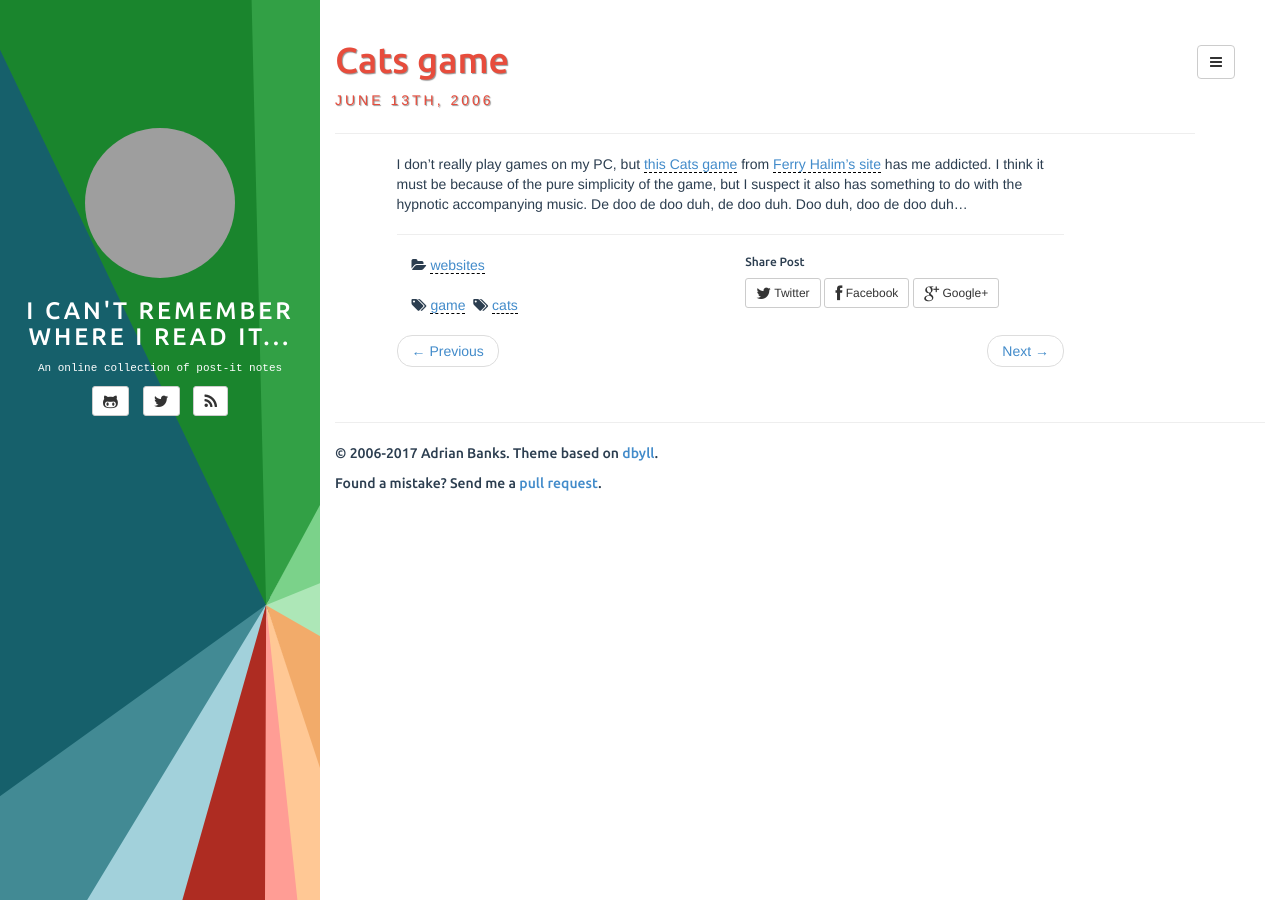
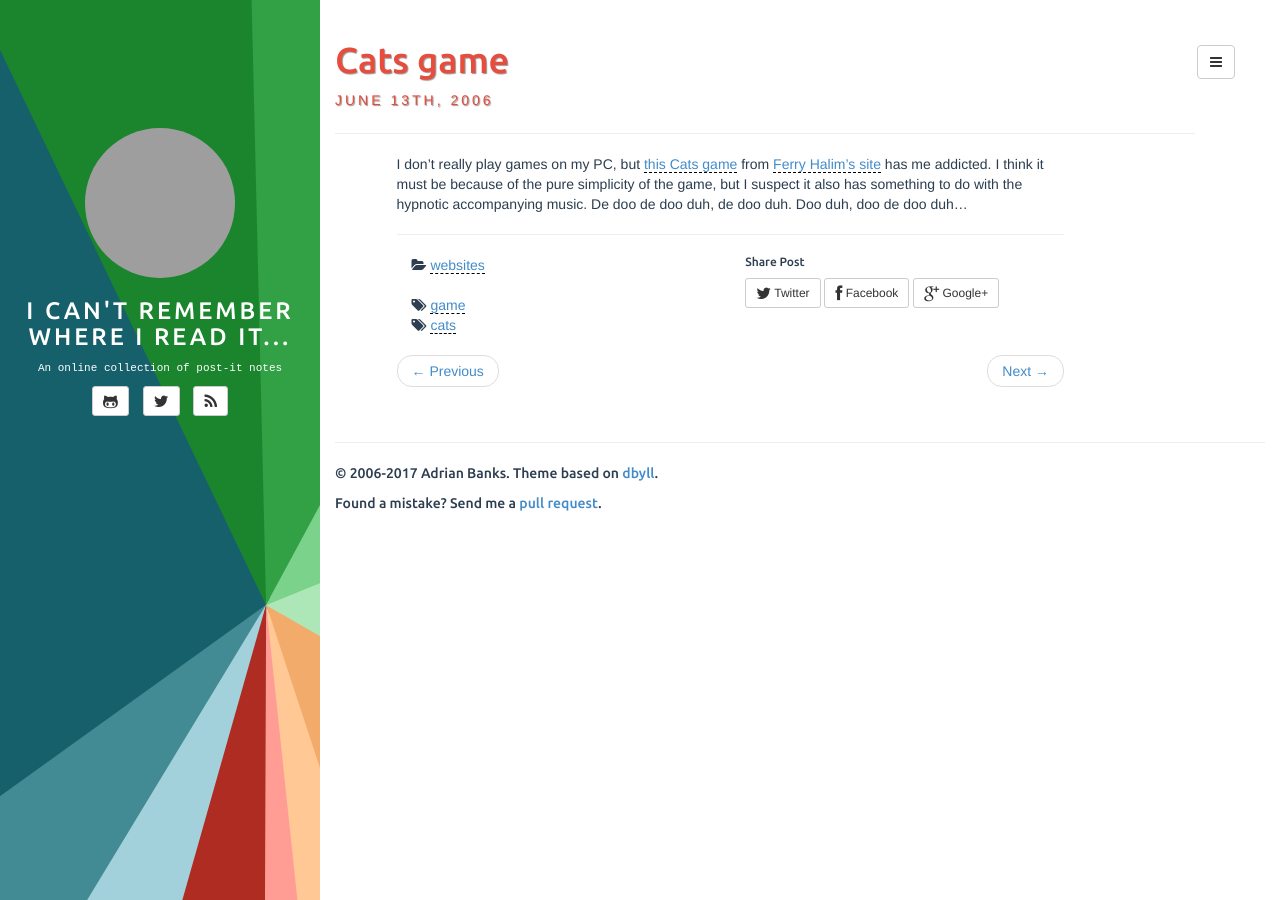
Before and after one commit to adrianbanks/adrianbanks.github.io, a Jekyll site: the page built from _posts/2006/06/2006-06-13-cats-game.md, in a window 1280 px wide. Built offline with Jekyll 4.4.1, drawn with Linux system fonts in a browser that asks for light colours; grey boxes are pictures that could not be loaded.

Commit message:
Better tag/category display on posts

```diff
--- a/_includes/post.html
+++ b/_includes/post.html
@@ -29,13 +29,17 @@
 					{% assign categories_list = page.categories %}
 					{% if categories_list.first[0] == null %}
 					{% for category in categories_list %}
+						<div class="category">
 							<i class="fa fa-folder-open"></i>
 							<a href="{{ site.BASE_PATH }}/{{ site.categories_path }}#{{ category }}-ref">{{ category | join: "/" }}</a>
+						</div>
 					{% endfor %}
 					{% else %}
 					{% for category in categories_list %}
+						<div class="tag">
 							<i class="fa fa-folder-open"></i>
 							<a href="{{ site.BASE_PATH }}/{{ site.categories_path }}#{{ category[0] }}-ref">{{ category[0] | join: "/" }}</a>
+						</div>
 					{% endfor %}
 					{% endif %}
 					</div>
@@ -47,13 +51,17 @@
 					{% assign tags_list = page.tags %}
 					{% if tags_list.first[0] == null %}
 					{% for tag in tags_list %}
+						<div class="category">
 							<i class="fa fa-tags"></i>
 							<a href="{{ site.BASE_PATH }}/{{ site.tags_path }}#{{ tag }}-ref">{{ tag }}</a>&nbsp;
+						</div>
 					{% endfor %}
 					{% else %}
 					{% for tag in tags_list %}
+						<div class="tag">
 						  <i class="fa fa-tags"></i>
 						  <a href="{{ site.BASE_PATH }}/{{ site.tags_path }}#{{ tag[0] }}-ref">{{ tag[0] }}</a>&nbsp;
+						</div>
 					{% endfor %}
 					{% endif %}
 					{% assign tags_list = nil %}
--- a/assets/css/style.css
+++ b/assets/css/style.css
@@ -226,7 +226,15 @@ blockquote p {
 	margin-top: 0;
 }
 
+.share a {
+	margin-bottom: 3px;
+}
+
 pre.stacktrace {
 	white-space: pre;
 	overflow-y: scroll;
 }
+
+.category, .tag {
+	white-space: nowrap;
+}
```
Lines whose indentation alone changed are shown as unchanged.
